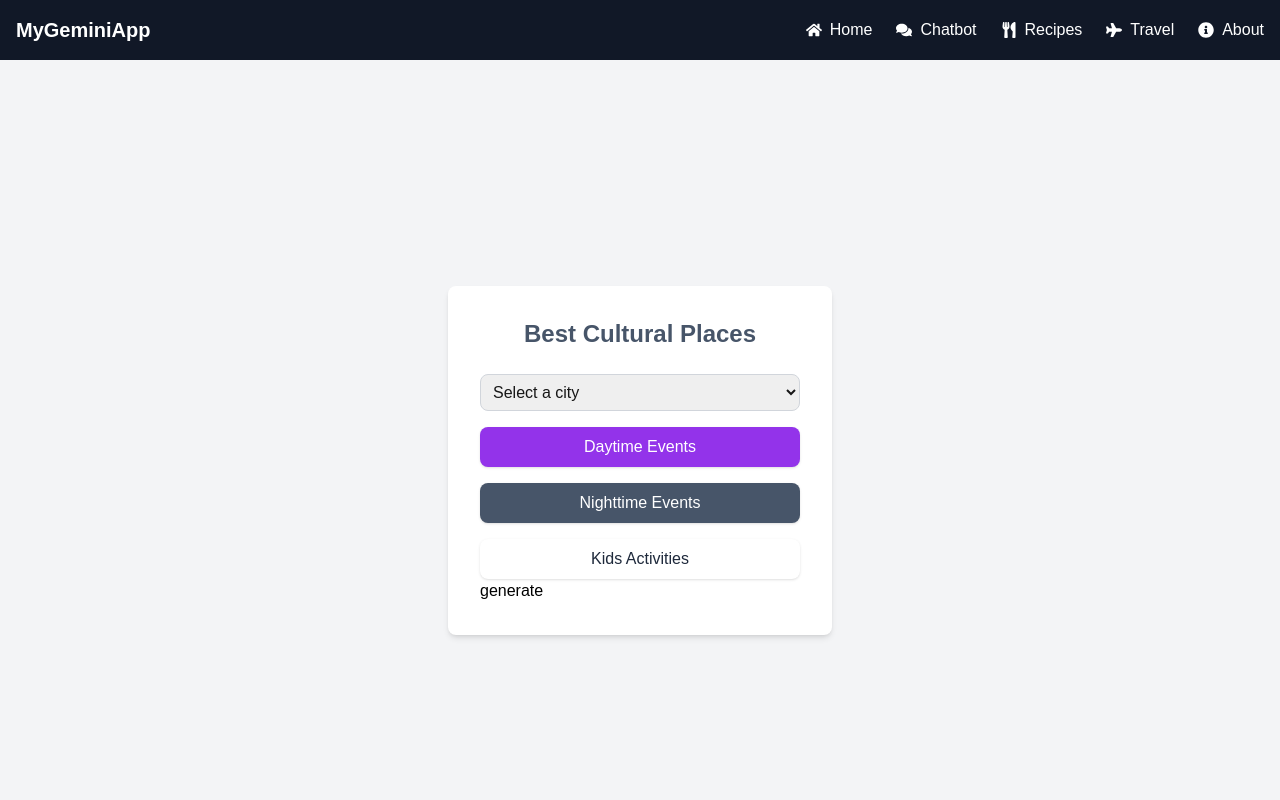
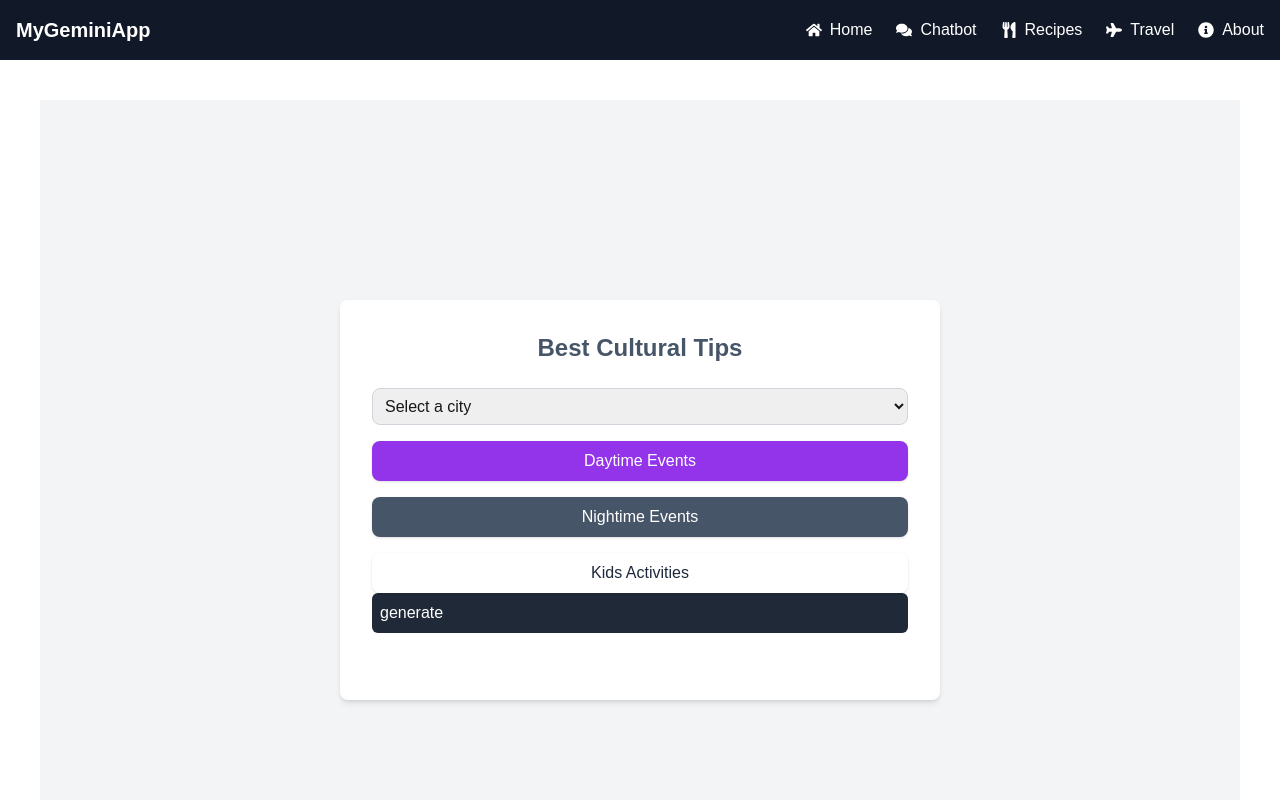
Before and after one commit to NoelPerland/gemini_project, a Next.js app: page /Irene in a window 1280 px wide. Shown: the top 800 px of the page. Built offline with nearby package versions, Linux system fonts and the light colour scheme; no server answers.

Commit message:
uppdatering

```diff
--- a/pages/Irene.js
+++ b/pages/Irene.js
@@ -2,28 +2,49 @@ import { model } from "@/util/ai";
 import { useState } from "react";
 
 export default function Irene() {
-  const [answer, setAnswer] = useState(""); /*  */
+  const [answer, setAnswer] = useState([]); /*  */
   const [city, setCity] = useState("Stockholm");
   const [prompt, setPrompt] = useState("");
 
   function sendPrompt(city, category) {
     setPrompt(
-      `Provide a valid json output without backticks nor other marks or tokens at the start and end (very important). The json should include an object(without a name and no other nested objects/arrays) with recommendations for cultural places in ${city} under the category "${category}". For each place, provide: - A brief description. - The main interest of the place. - Price for entrance. - Timetable. `
+      //   `Provide a valid json output without backticks nor other marks or tokens at the start and end (very important). Generate only one object. Each key should have the name of it's position in the object (cannot be a number but a string). The json should include an object(without a name and no other nested objects/arrays) with recommendations for cultural places in ${city} under the category "${category}". For each place, provide: - A brief description. - The main interest of the place. - Price for entrance. - Timetable. `
+      // );
+      `Provide a valid JSON output without backticks, extra tokens, or marks at the start or end. Generate exactly one object, with one key-value pair. The key must describe the object's position (e.g., 'first', 'second') as a string. The value should be an object containing a recommendation for a cultural place in ${city} under the category "${category}". Include the following fields:
+- "description": A brief description of the place.
+- "mainInterest": The primary attraction or theme of the place.
+- "price": Entry fee (if any).
+- "timetable": Operating hours.`
     );
   }
 
+  // async function generateAnswer() {
+  //   const result = await model.generateContent(prompt);
+  //   const data = JSON.parse(result.response.text());
+  //   setAnswer(data);
+  //   console.log(data);
+  // }
   async function generateAnswer() {
-    const result = await model.generateContent(prompt);
-    const data = JSON.parse(result.response.text());
-    setAnswer(data);
-    console.log(data);
+    if (!prompt) {
+      console.error("Prompt is empty. Please select a category first.");
+      return;
+    }
+    try {
+      const result = await model.generateContent(prompt);
+      const responseText = result.response.text();
+      const data = JSON.parse(responseText);
+      setAnswer(data);
+      console.log(data);
+    } catch (error) {
+      console.error("Error generating answer:", error);
+    }
   }
 
   return (
-    <div className="flex items-center justify-center min-h-screen bg-gray-100">
-      <div className="bg-white shadow-md rounded-lg p-8 w-96">
+    <div className="flex items-center justify-center min-h-screen bg-gray-100 m-10">
+      <div className="bg-white shadow-md rounded-lg p-8 w-[600px] h-[400px] m-20">
         <h2 className="text-2xl text-slate-600 font-bold text-center mb-6">
-          Best Cultural Places
+          Best Cultural Tips
         </h2>
         <select
           className="w-full border border-gray-300 rounded-lg p-2 mb-4 focus:outline-none focus:ring-2 focus:ring-blue-500"
@@ -40,34 +61,36 @@ export default function Irene() {
           <div className="flex flex-col space-y-4">
             <button
               className="bg-purple-600 text-white px-4 py-2 rounded-lg shadow hover:bg-purple-500 focus:outline-none focus:ring-2 focus:ring-purple-500 cursor-pointer"
-              onClick={() => sendPrompt("Daytime")}
+              onClick={() => sendPrompt(city, "Daytime")}
             >
               Daytime Events
             </button>
             <button
               className="bg-slate-600 text-white px-4 py-2 rounded-lg shadow hover:bg-slate-500 focus:outline-none focus:ring-2 focus:ring-slate-300
                cursor-pointer"
-              onClick={() => sendPrompt("Nighttime")}
+              onClick={() => sendPrompt(city, "Nightime")}
             >
-              Nighttime Events
+              Nightime Events
             </button>
             <button
               className="bg-white text-slate-800 px-4 py-2 rounded-lg shadow hover:bg-slate-300 focus:outline-none focus:ring-1 focus:ring-slate-600 cursor-pointer"
-              onClick={() => sendPrompt("Kids")}
+              onClick={() => sendPrompt(city, "Kids")}
             >
               Kids Activities
             </button>
           </div>
         )}
 
-        {answer && (
+        {answer.lenght > 0 && (
           <pre className="bg-gray-100 p-4 mt-6 text-black border border-gray-300 rounded-lg overflow-auto">
-            {answer.first}
+            {answer}
           </pre>
         )}
-        <button onClick={generateAnswer} className="text-black">
-          generate
-        </button>
+        <div className="bg-gray-800 p-2 rounded-md">
+          <button onClick={generateAnswer} className="text-white">
+            generate
+          </button>
+        </div>
       </div>
     </div>
   );
```
